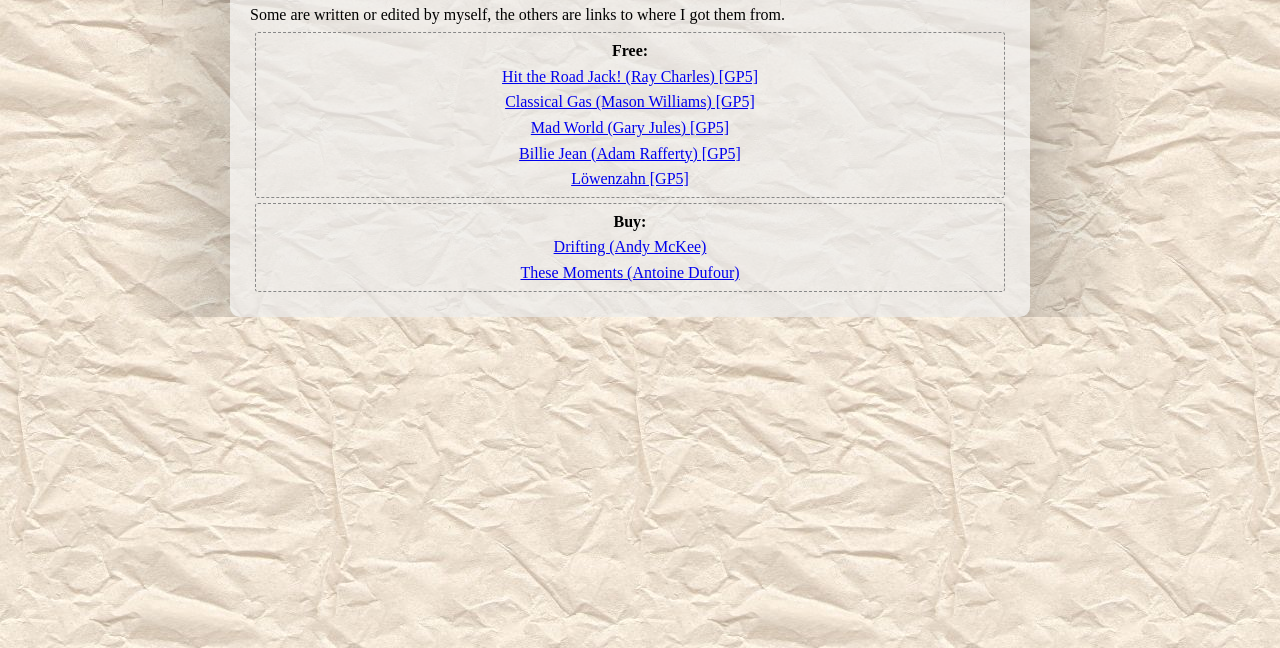
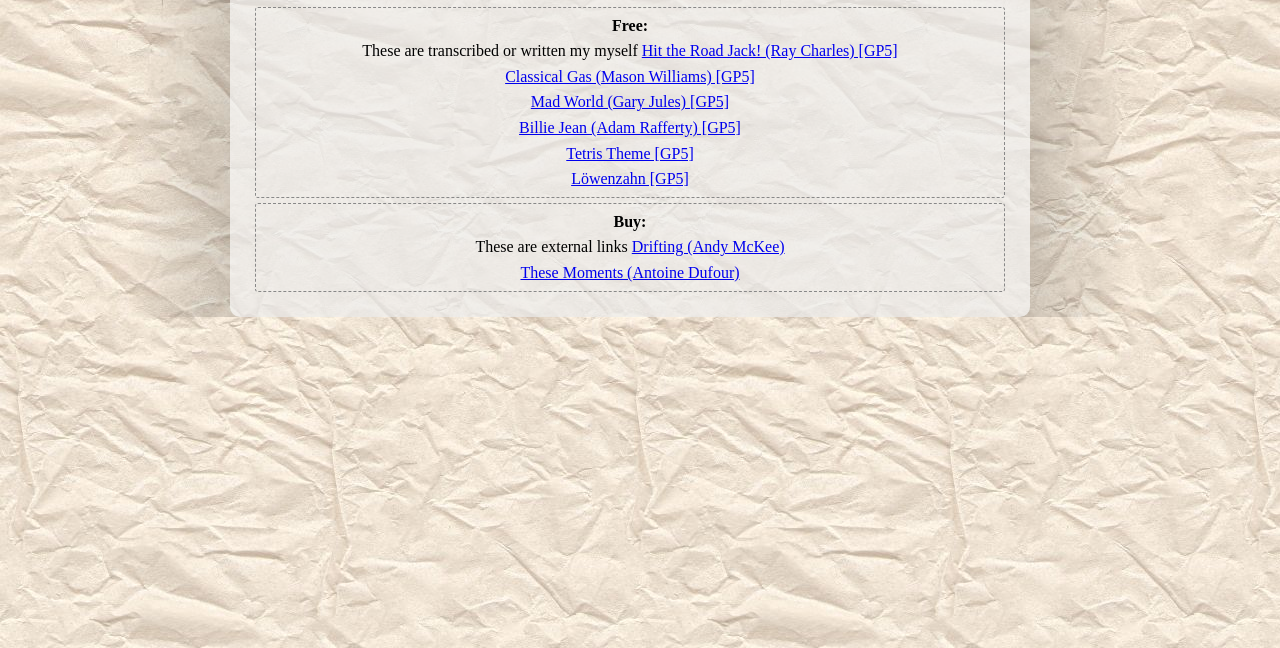
Before and after one commit to phiresky/guitar-tabs, a plain HTML site: page index.html in a window 1280 px wide. Shown: the part 152-800 px from the top of the page. Drawn offline with Linux system fonts and the light colour scheme.

Commit message:
add tetris

```diff
--- a/index.html
+++ b/index.html
@@ -21,18 +21,20 @@
 					<h2 class="centerP">Guitar Tabs</h2>
 					For GP5 files you need <a href="http://tuxguitar.com.ar" target="_blank">TuxGuitar (free)</a> or
 					GuitarPro.<br />
-					Some are written or edited by myself, the others are links to where I got them from.
 					<p class="centerP borderP">
 						<b>Free:</b><br />
+						These are transcribed or written my myself
 						<a href="HitTheRoadGuitar.gp5">Hit the Road Jack! (Ray Charles) [GP5]</a><br />
 						<a href="classical_gas.gp5">Classical Gas (Mason Williams) [GP5]</a><br />
 						<a href="madWorld.gp5">Mad World (Gary Jules) [GP5]</a><br />
 						<a href="BillieJean.gp5">Billie Jean (Adam Rafferty) [GP5]</a><br />
+						<a href="tetris.gp5">Tetris Theme [GP5]</a><br />
 						<a href="loewenzahn.gp5">Löwenzahn [GP5]</a><br />
 					</p>
 
 					<p class="centerP borderP">
 						<b>Buy:</b><br />
+						These are external links
 						<a href="http://www.andymckee.com/store/tabs">Drifting (Andy McKee)</a><br />
 						<a href="http://www.candyrat.com/Tabs.aspx">These Moments (Antoine Dufour)</a>
 					</p>
```
Also changed, not shown: 1 other file.
